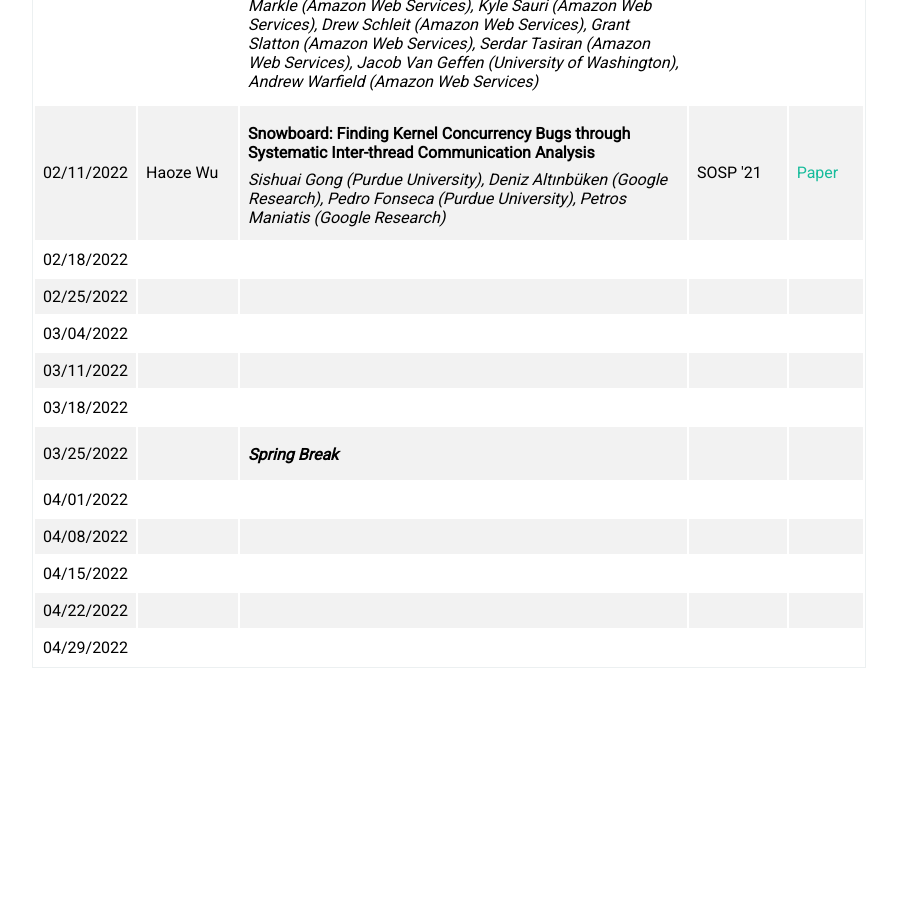
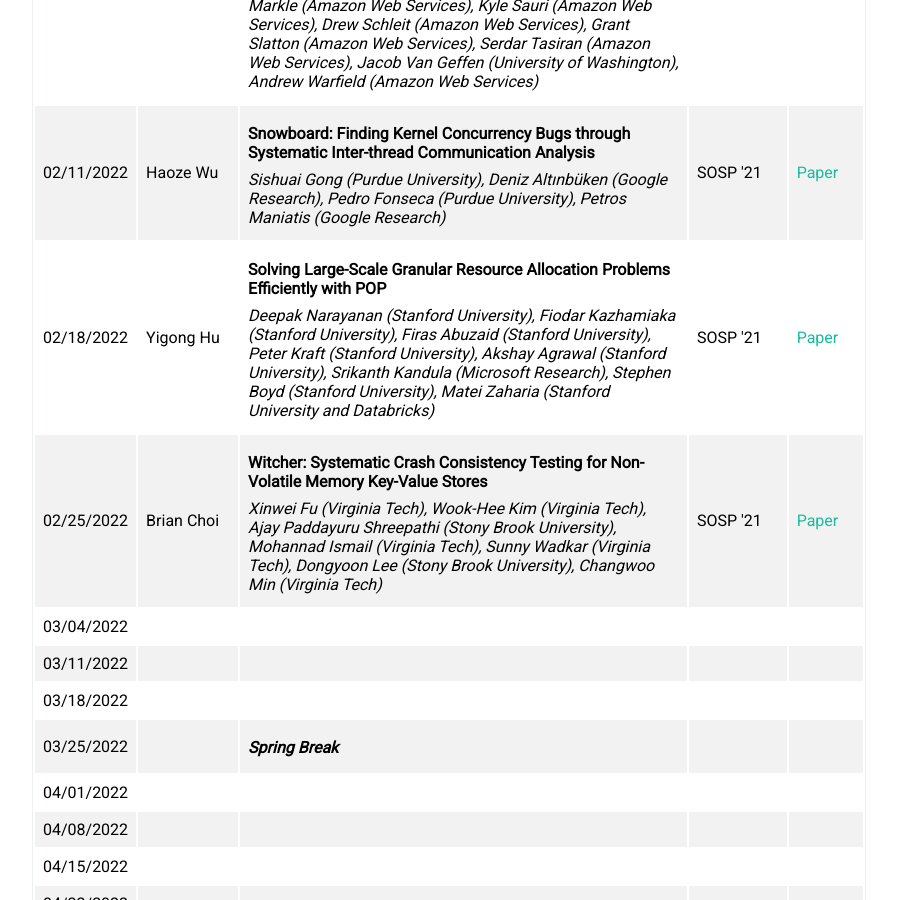
Before and after one commit to ryanphuang/CS817-WWW, a Jekyll site: the page built from index.html, in a window 1280 px wide and 900 px high, scrolled down 995 px. Shown: the whole window, without its empty margins (143-1040 px from the left). Built offline with Jekyll 4.4.1, drawn with Linux system fonts in a browser that asks for light colours; before the commit the page ends 1678 px from its top, so only the background shows below that.

Commit message:
updated schedule

```diff
--- a/_includes/schedule.html
+++ b/_includes/schedule.html
@@ -35,23 +35,23 @@
   </tr>
   <tr>
     <td>02/18/2022</td>
-    <td></td>
+    <td>Yigong Hu</td>
     <td>
-      <p class="title"></p>
-      <p class="authors"></p>
+      <p class="title">Solving Large-Scale Granular Resource Allocation Problems Efficiently with POP</p>
+      <p class="authors">Deepak Narayanan (Stanford University), Fiodar Kazhamiaka (Stanford University), Firas Abuzaid (Stanford University), Peter Kraft (Stanford University), Akshay Agrawal (Stanford University), Srikanth Kandula (Microsoft Research), Stephen Boyd (Stanford University), Matei Zaharia (Stanford University and Databricks)</p>
     </td>
-    <td></td>
-    <td><a href="#"></a></td>
+    <td>SOSP '21</td>
+    <td><a href="https://dl.acm.org/doi/10.1145/3477132.3483588">Paper</a></td>
   </tr>
   <tr>
     <td>02/25/2022</td>
-    <td></td>
+    <td>Brian Choi</td>
     <td>
-      <p class="title"></p>
-      <p class="authors"></p>
+      <p class="title">Witcher: Systematic Crash Consistency Testing for Non-Volatile Memory Key-Value Stores</p>
+      <p class="authors">Xinwei Fu (Virginia Tech), Wook-Hee Kim (Virginia Tech), Ajay Paddayuru Shreepathi (Stony Brook University), Mohannad Ismail (Virginia Tech), Sunny Wadkar (Virginia Tech), Dongyoon Lee (Stony Brook University), Changwoo Min (Virginia Tech)</p>
     </td>
-    <td></td>
-    <td><a href="#"></a></td>
+    <td>SOSP '21</td>
+    <td><a href="https://dl.acm.org/doi/10.1145/3477132.3483556">Paper</a></td>
   </tr>
   <tr>
     <td>03/04/2022</td>
```
